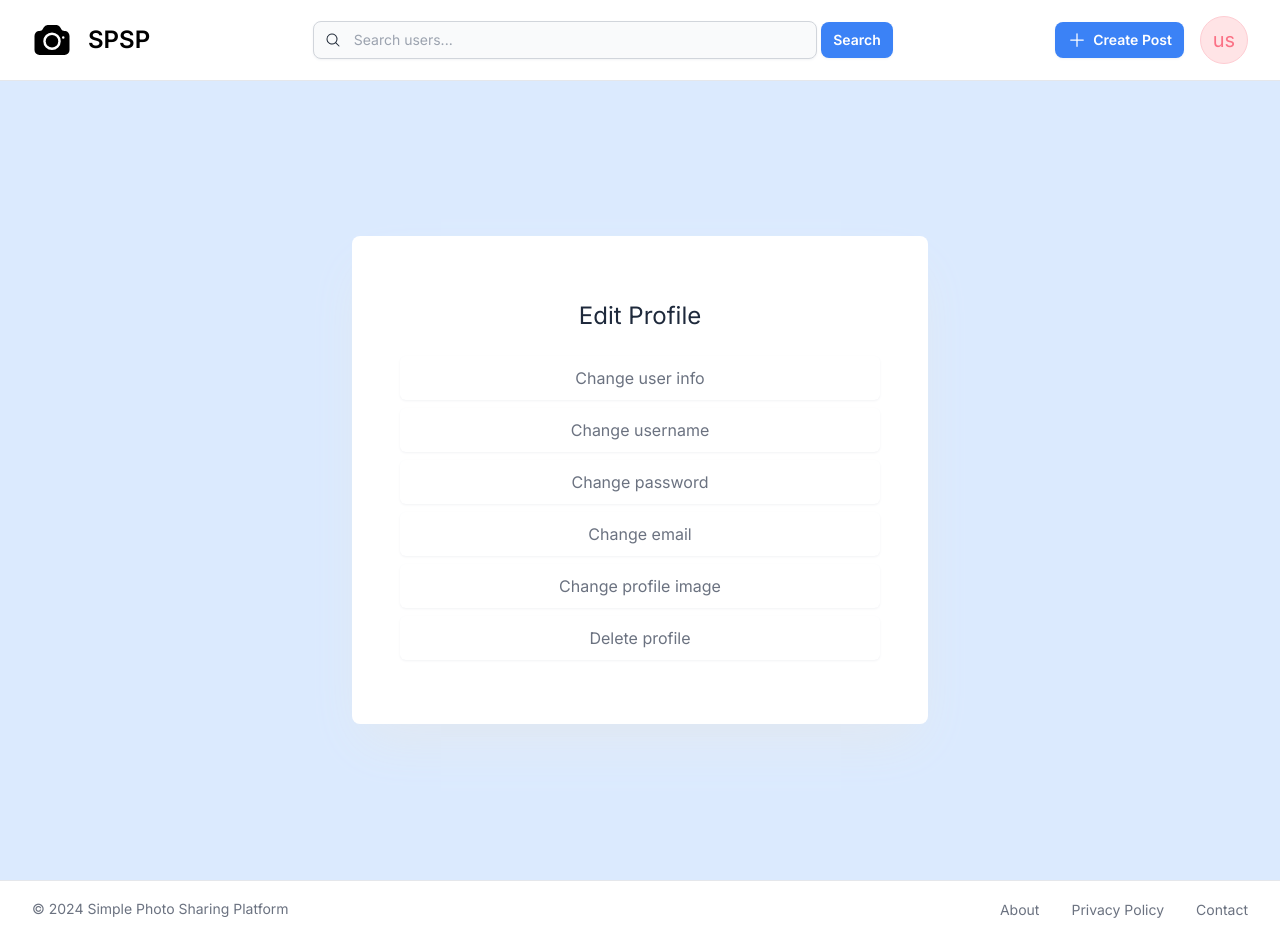
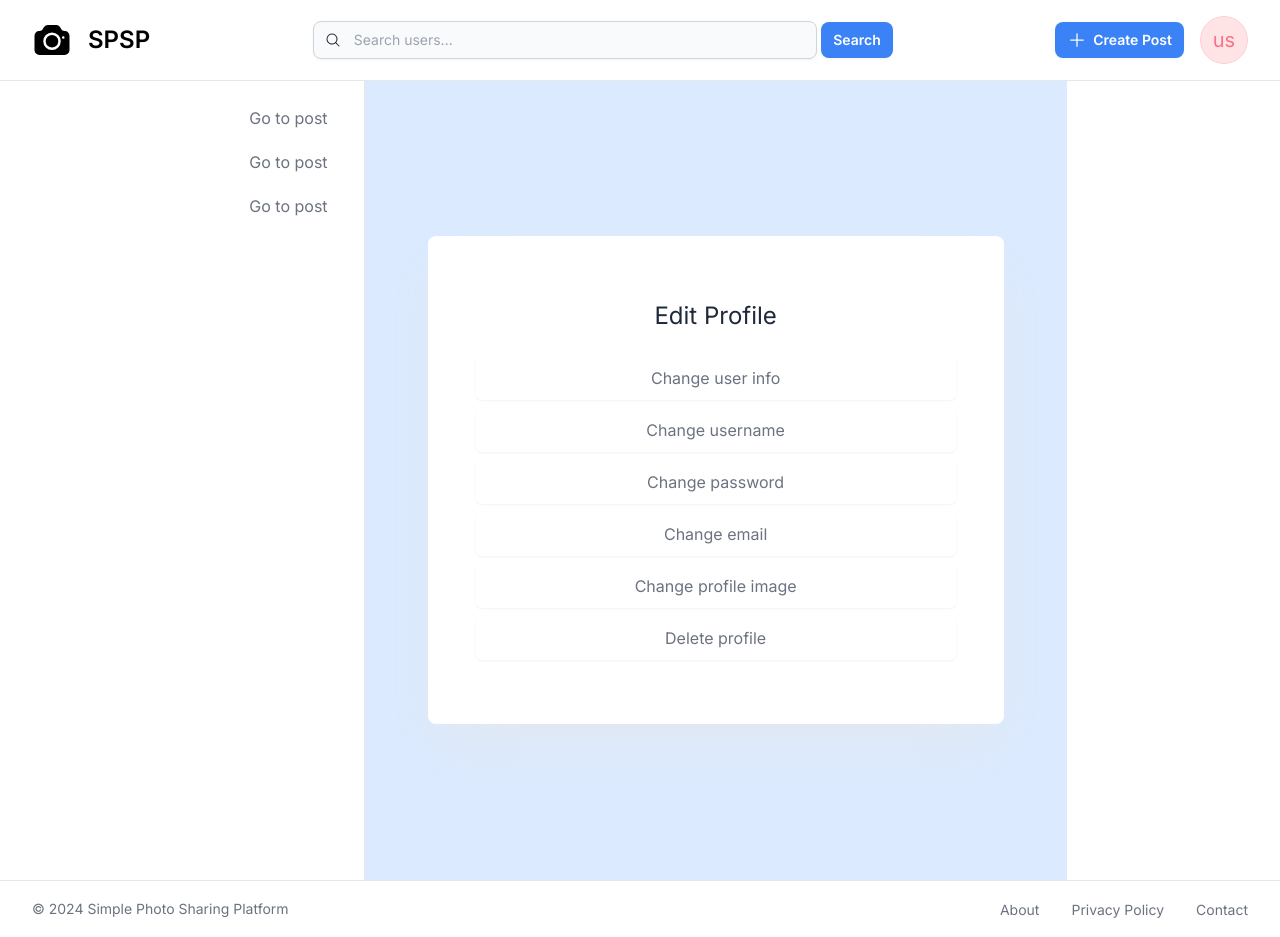
Before and after one commit to Xamarsia/photo-sharing-platform-frontend, a Next.js app: page /profile/edit in a window 1280 px wide. Built offline with nearby package versions, Linux system fonts and the light colour scheme.

Commit message:
Add sidebar

```diff
--- /dev/null
+++ b/app/profile/edit/layout.tsx
@@ -0,0 +1,42 @@
+import type { Metadata } from 'next';
+import { Inter } from 'next/font/google';
+import '@/app/styles/globals.css';
+
+import { getDictionary } from '@/lib/localization';
+import Sidebar from '@/components/common/Sidebar';
+
+const inter = Inter({ subsets: ['latin'] })
+
+export const metadata: Metadata = {
+  title: 'Create Next App',
+  description: 'Generated by create next app',
+}
+
+export default async function RootLayout({
+  children,
+}: {
+  children: React.ReactNode
+}) {
+
+  const dict = await getDictionary('en');
+
+  return (
+    <center>
+      <div className="flex flex-row sm:w-10/12 md:w-9/12 lg:w-4/6">
+        <section className='flex-grow-0'>
+          <div className='relative flex flex-col h-full top-0 left-0 border-r border-gray-200'>
+            <div className='sticky top-20'>
+              <Sidebar local={dict} />
+            </div>
+          </div>
+        </section>
+
+        <div className="flex-grow flex-shrink-0">
+          <div className="content-block flex flex-col gap-4">
+            {children}
+          </div>
+        </div>
+      </div>
+    </center>
+  )
+}
--- /dev/null
+++ b/components/common/Sidebar.tsx
@@ -0,0 +1,21 @@
+"use client";
+
+
+import DropdownButton from "../buttons/DropdownButton";
+
+
+type Props = {
+    local: any,
+}
+
+
+export default function Sidebar({ local }: Props) {
+
+    return (
+        <nav className="flex flex-col justify-around px-4 py-4 ">
+            <DropdownButton style='secondary' size='base' text={local.goToPost} />
+            <DropdownButton style='secondary' size='base' text={local.goToPost} />
+            <DropdownButton style='secondary' size='base' text={local.goToPost} />
+        </nav>
+    )
+}
```
